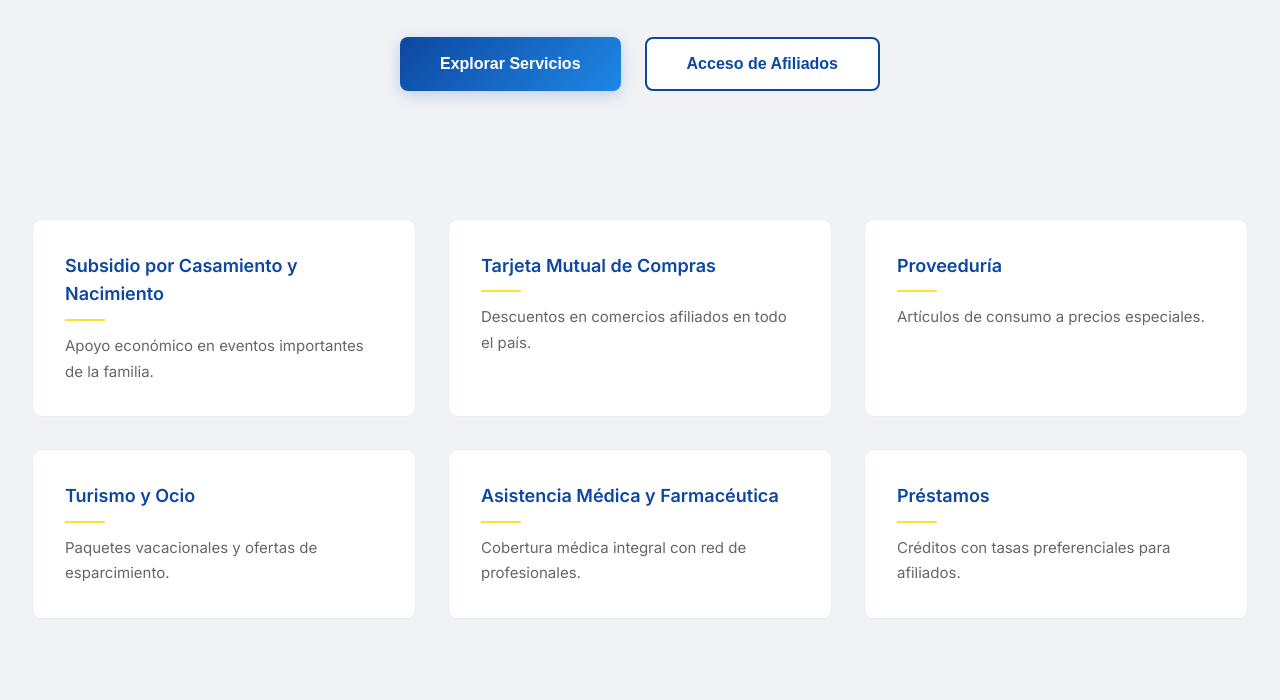
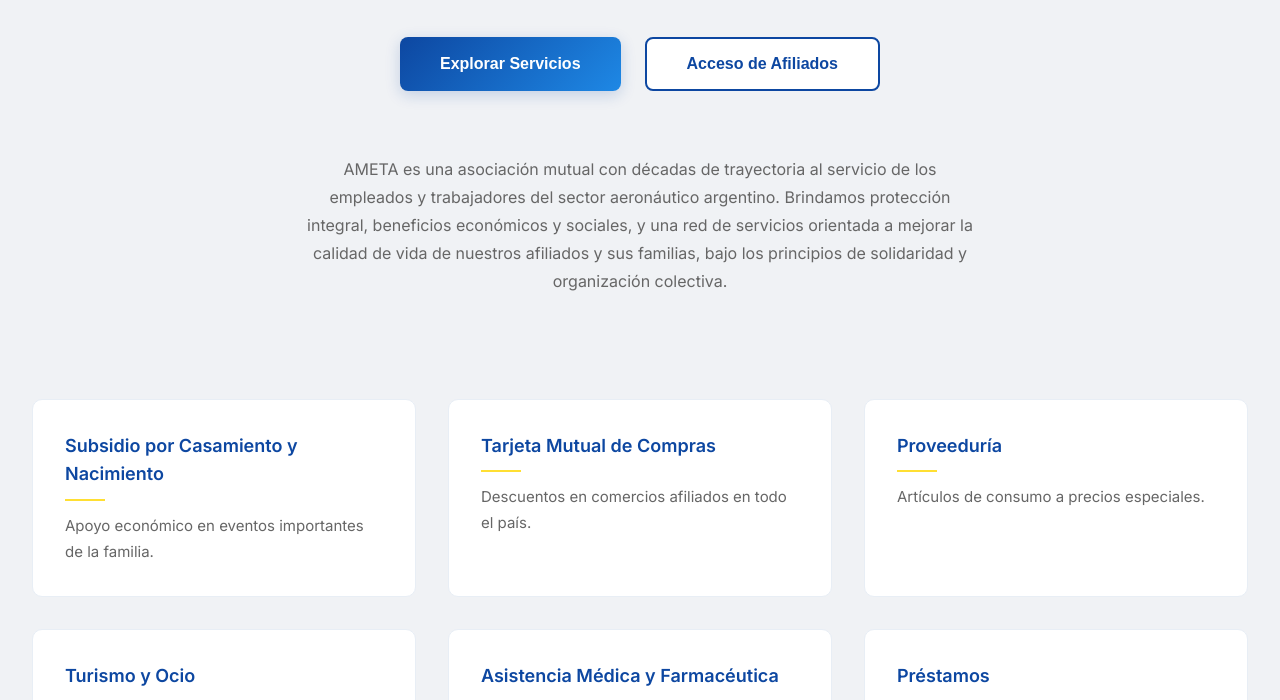
Before and after one commit to garciavilas/ameta-website, a website: page index.html in a window 1280 px wide. Shown: the part 400-1100 px from the top of the page. Drawn offline with Linux system fonts and the light colour scheme.

Commit message:
Home: párrafo quiénes somos bajo botones hero, cards clickeables

```diff
--- a/index.html
+++ b/index.html
@@ -966,6 +966,9 @@
                     <button class="btn-primary" onclick="showPage('services')">Explorar Servicios</button>
                     <button class="btn-secondary" onclick="showPage('login')">Acceso de Afiliados</button>
                 </div>
+                <p style="font-size:16px;color:var(--text-light);max-width:680px;margin:0 auto 2.5rem;line-height:1.75;">
+                    AMETA es una asociación mutual con décadas de trayectoria al servicio de los empleados y trabajadores del sector aeronáutico argentino. Brindamos protección integral, beneficios económicos y sociales, y una red de servicios orientada a mejorar la calidad de vida de nuestros afiliados y sus familias, bajo los principios de solidaridad y organización colectiva.
+                </p>
             </div>
 
             <div class="services-grid" id="homeServices"></div>
@@ -1316,7 +1319,7 @@
 
         function renderServices() {
             const homeServicesHtml = services.map(service => `
-                <div class="service-card">
+                <div class="service-card" style="cursor:pointer;" onclick="${service.id === 'subsidios' ? 'openModalSubsidio()' : service.id === 'tarjeta' ? "showPage('tarjeta-info')" : service.id === 'proveeduria' ? "showPage('proveeduria-info')" : "showPage('services')"}">
                     <h3>${service.title}</h3>
                     <p>${service.description}</p>
                 </div>
```
